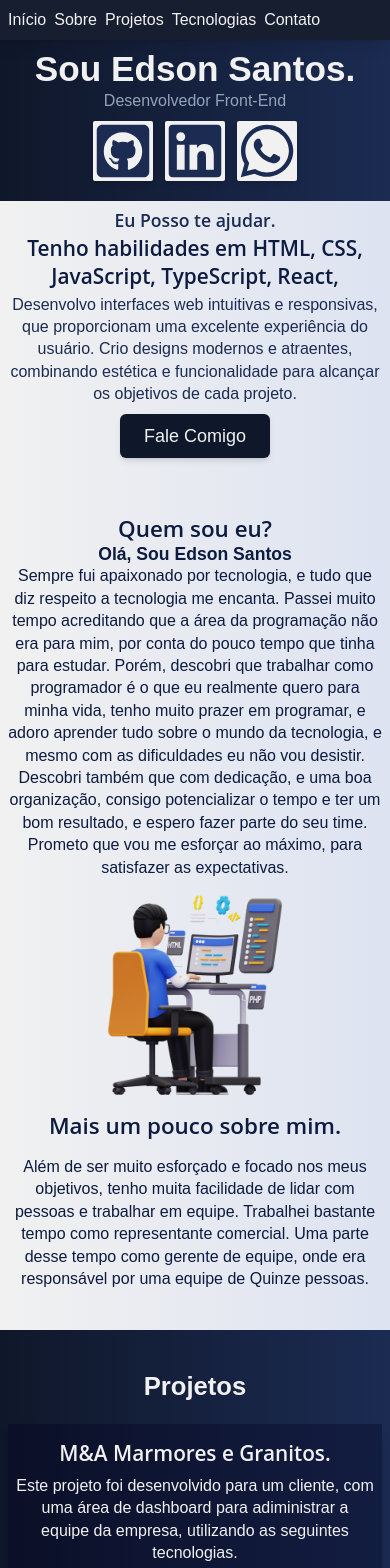
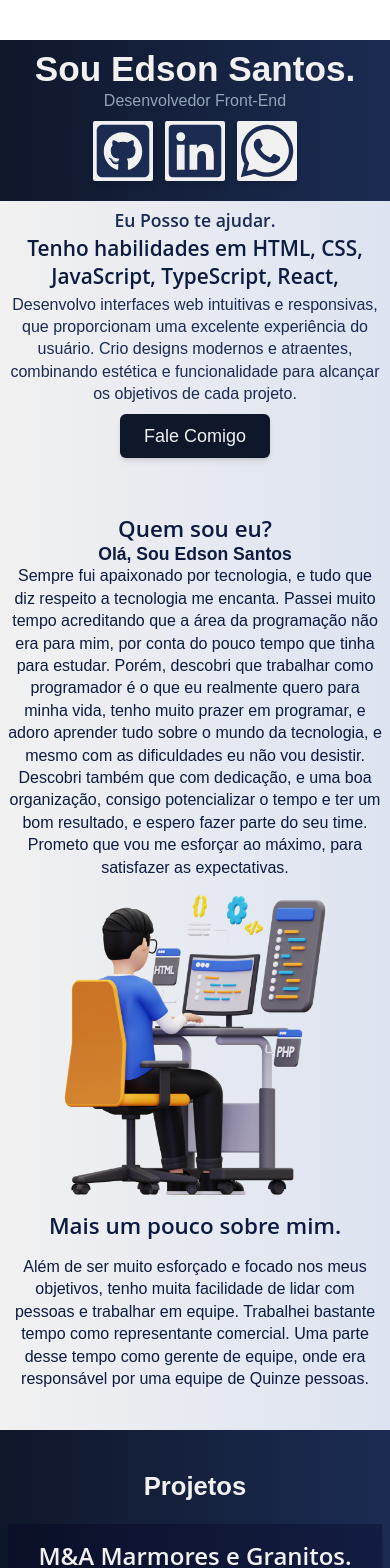
Before and after one commit to Edsonsantos0840/protifolioAntigo, a Next.js app: page / in a window 390 px wide. Shown: the top 1568 px of the page. Built offline with nearby package versions, Linux system fonts and the light colour scheme.

Commit message:
ajustes na responsividade dos cards.

```diff
--- a/src/app/components/cards/CardProjeto.tsx
+++ b/src/app/components/cards/CardProjeto.tsx
@@ -36,10 +36,10 @@ export default function CardProjeto(props: PropsCardProjeto) {
         <div className="flex flex-col justify-between items-center md:w-[100%] ">
           <div className="flex flex-col md:flex md:justify-around items-center md:my-4 md:gap-2 md:w-[100%]">
             <div className="w-full md:w-[50%]">
-              <h3 className="text-[var(--base)]  md:my-2 text-[1.3rem] my-2">
+              <h3 className="text-[var(--base)]  md:my-2 text-[1.5rem] my-2">
                 {props.nome}
               </h3>
-              <p className="text-[var(--base)] text-[1rem] my-2 ">
+              <p className="text-[var(--base)] text-[1.4rem] my-2 ">
                 {props.descrição}
               </p>
             </div>
--- a/src/app/page.tsx
+++ b/src/app/page.tsx
@@ -36,7 +36,7 @@ export default function Home() {
   return (
     <main className="flex min-h-screen flex-col  relative w-full">
       {/* Área de navegação do topo. */}
-      <nav className="fixed flex justify-start p-2 md:justify-around items-center shadow-lg w-[100vw] bg-[#0f172af7]  z-20">
+      <nav className="hidden fixed md:flex justify-start p-2 md:justify-around items-center shadow-lg w-[100vw] bg-[#0f172af7]  z-20">
         <div className="hidden md:block" >
           <h3 className="font-especial hover:scale-105 ease-in duration-300">
             EPS Soluções
@@ -161,12 +161,12 @@ export default function Home() {
             </p>
           </div>
           <div className="flex flex-col md:flex justify-between items-center my-4 lg:w-[80%]">
-            <div className="w-[200px] h-[200px]  md:h-[350px] hover:scale-105 md:w-[40%]">
+            <div className="w-[300px] h-[300px] md:h-[400px] hover:scale-105 md:w-[40%]">
               <Image
                 src={apresentaçao}
                 alt="Foto de perfil"
-                width={350}
-                height={350}
+                width={400}
+                height={400}
                 className=" "
               />
             </div>
```
